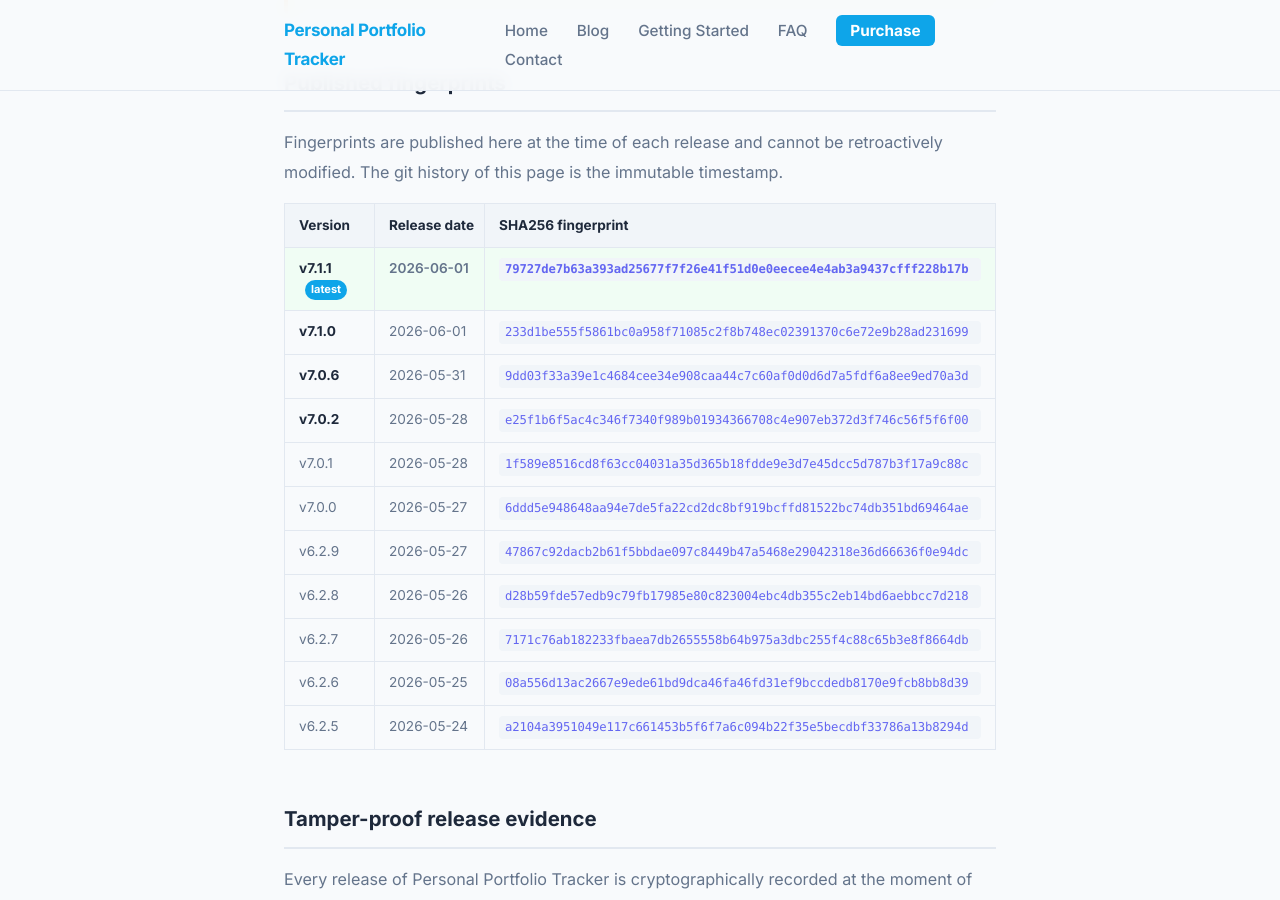
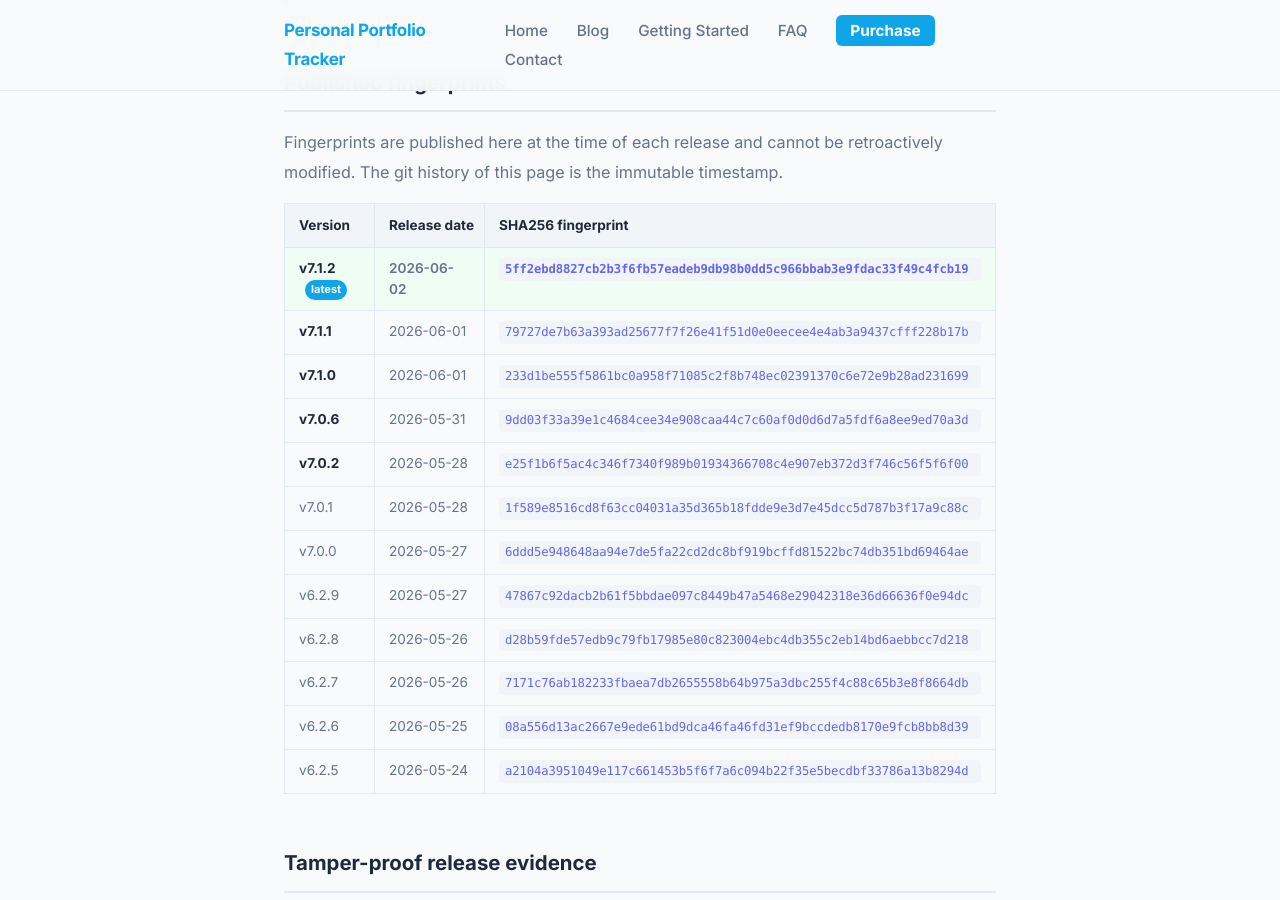
Before and after one commit to srikrishna2024/portfolio-tracker-blog, a Jekyll site: the page built from release-fingerprints/index.html, in a window 1280 px wide and 900 px high, scrolled down 933 px. Built offline with Jekyll 4.4.1, drawn with Linux system fonts in a browser that asks for light colours.

Commit message:
release: add v7.1.2 fingerprint

```diff
--- a/release-fingerprints/index.html
+++ b/release-fingerprints/index.html
@@ -40,7 +40,12 @@
       </thead>
       <tbody>
         <tr class="fp-current">
-          <td><strong>v7.1.1</strong> <span class="fp-badge">latest</span></td>
+          <td><strong>v7.1.2</strong> <span class="fp-badge">latest</span></td>
+          <td>2026-06-02</td>
+          <td><code class="fp-code">5ff2ebd8827cb2b3f6fb57eadeb9db98b0dd5c966bbab3e9fdac33f49c4fcb19</code></td>
+        </tr>
+        <tr>
+          <td><strong>v7.1.1</strong></td>
           <td>2026-06-01</td>
           <td><code class="fp-code">79727de7b63a393ad25677f7f26e41f51d0e0eecee4e4ab3a9437cfff228b17b</code></td>
         </tr>
```
